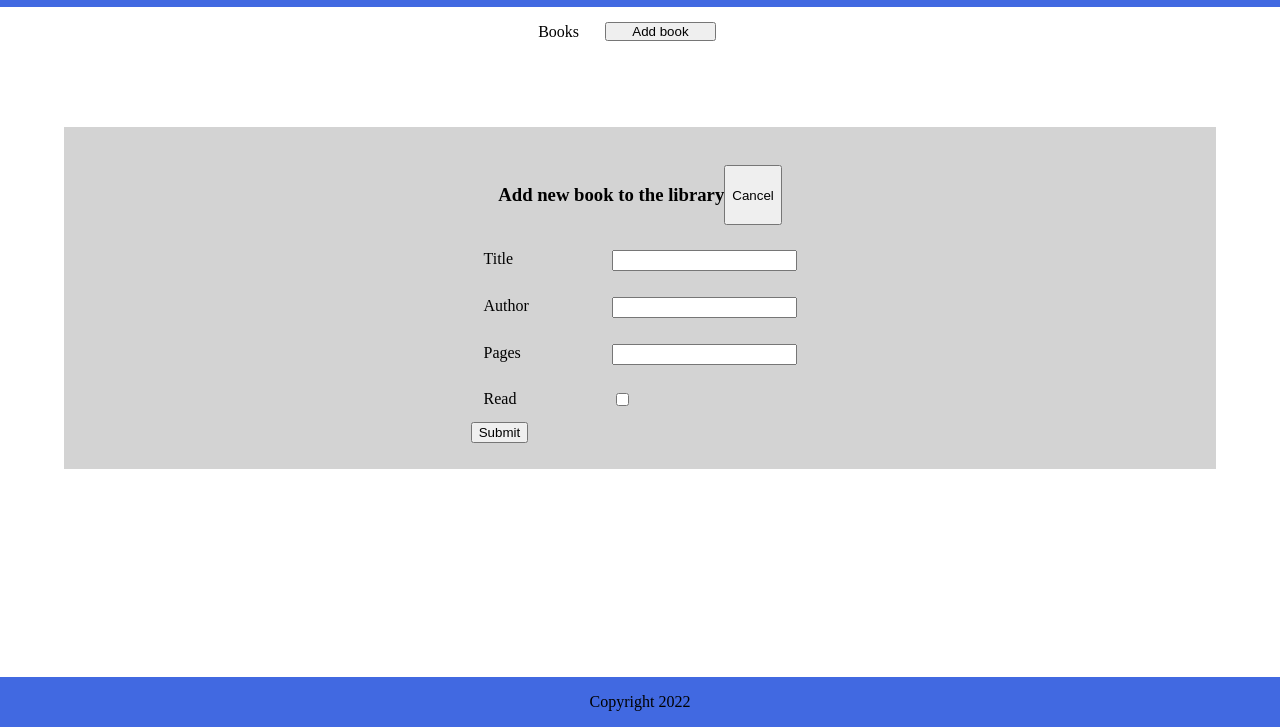
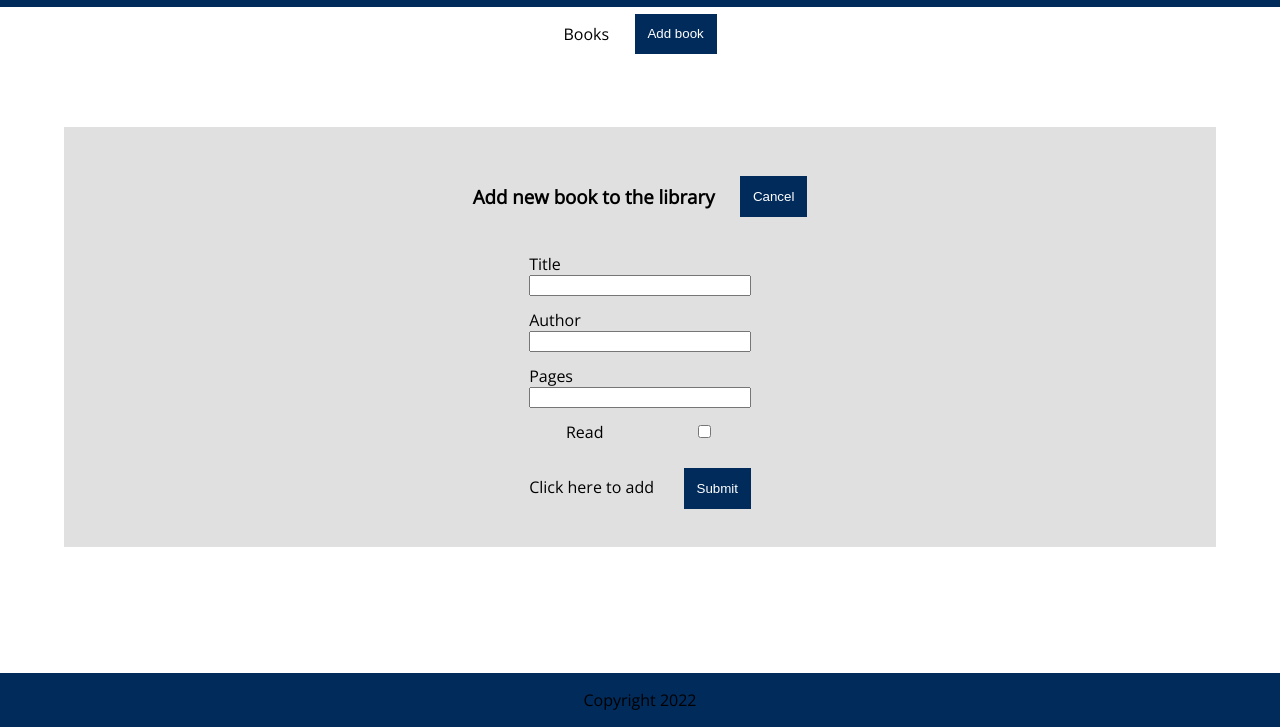
Before and after one commit to przewnic/LibraryJS, a plain HTML site: page index.html in a window 1280 px wide. Shown: the part 73-800 px from the top of the page. Drawn offline with nearby package versions, Linux system fonts and the light colour scheme; a web font is replaced by a local one.

Commit message:
Change styles and new fonts

```diff
--- a/index.html
+++ b/index.html
@@ -5,7 +5,8 @@
     <meta http-equiv="X-UA-Compatible" content="IE=edge">
     <meta name="viewport" content="width=device-width, initial-scale=1.0">
     <title>Book Library</title>
-    <link rel="stylesheet" href="./styles/style.css" type="text/css">
+    <link href="https://fonts.googleapis.com/css2?family=Aref+Ruqaa+Ink:wght@700&family=Open+Sans:wght@300&display=swap" rel="stylesheet">
+    <link rel="stylesheet" href="./static/styles/style.css" type="text/css">
     <script src="./src/Book.js" type="module" defer></script>
     <script src="./src/MyLibrary.js" type="module" defer></script>
     <script src="./src/main.js" type="module" defer></script>
@@ -31,15 +32,15 @@
             <button id="cancel-bttn">Cancel</button>
         </div>
         <form id="add-form">
-            <div class="row-container">
+            <div class="col-container">
                 <label for="title">Title</label>
                 <input type="text" id="title" name="title">
             </div>
-            <div class="row-container">
+            <div class="col-container">
                 <label for="author">Author</label>
                 <input type="text" id="author" name="author">
             </div>
-            <div class="row-container">
+            <div class="col-container">
                 <label for="pages">Pages</label>
                 <input type="text" id="pages" name="pages">
             </div>
@@ -47,7 +48,10 @@
                 <label for="read-status">Read</label>
                 <input type="checkbox" id="read-status" name="read-status" value="True">
             </div>
-            <input id="submit-bttn" type="button" value="Submit">
+            <div class="row-container">
+                <label>Click here to add</lablel>
+                <input id="submit-bttn" type="button" value="Submit">
+            </div>
         </form>
     </div>
 </body>
--- /dev/null
+++ b/static/styles/style.css
@@ -0,0 +1,91 @@
+html, body {
+    margin: 0;
+    padding: 0;
+    height: 100%;
+    display: flex;
+    flex-direction: column;
+    justify-content: space-between;
+    font-family: 'Open Sans', sans-serif;;
+
+}
+
+header {
+    text-align: center;
+    font-family: 'Aref Ruqaa Ink', serif;
+    background-color: #002b5b;
+}
+
+footer {
+    text-align: center;
+    background-color:#002b5b;
+}
+
+main {
+    display: flex;
+    flex-direction: column;
+    justify-content: flex-start;
+    height: 100%;
+}
+
+.books-add {
+    display: flex;
+    align-items: center;
+    justify-content: center;
+}
+
+#cards-container {
+    display: grid;
+    grid-template-columns: 1fr 1fr 1fr;
+    gap: 1vw;
+    padding-left: 20%;
+    padding-right: 20%;
+    margin-bottom: 2vw;
+}
+
+.book-card {
+    padding: 2vw;
+    box-shadow: 0 0 1vw rgba(0,0,0,0.5);
+    border-radius: 0.5vw;
+    border: 1px gold solid;
+    background-color: #002a5bcc;
+    color: white;
+}
+
+/* Form */
+
+#form-container {
+    display: flex;
+    flex-direction: column;
+    align-items: center;
+    position: fixed;
+    top: 25%;
+    left: 5%;
+    right: 5%;
+    padding: 2vw;
+    background-color: rgba(211, 211, 211, 0.7);
+}
+
+.row-container {
+    display: flex;
+    padding: 1vw 0;
+    justify-content: center;
+    align-items: center;
+}
+
+.col-container {
+    display: flex;
+    flex-direction: column;
+    padding-top: 1vw;
+}
+
+.row-container > label {
+    min-width: 10vw;
+}
+
+button, input[type="button"] {
+    border: none;
+    padding: 1vw;
+    background-color: #002b5b;
+    color: white;
+    margin-left: 2vw;
+}
```
Also changed, not shown: static/img/book_card.png (added).
